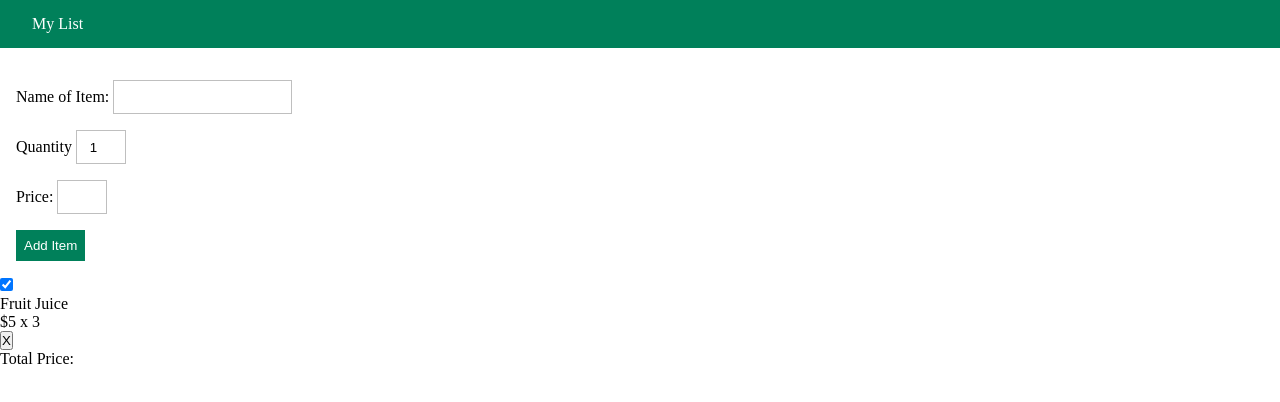
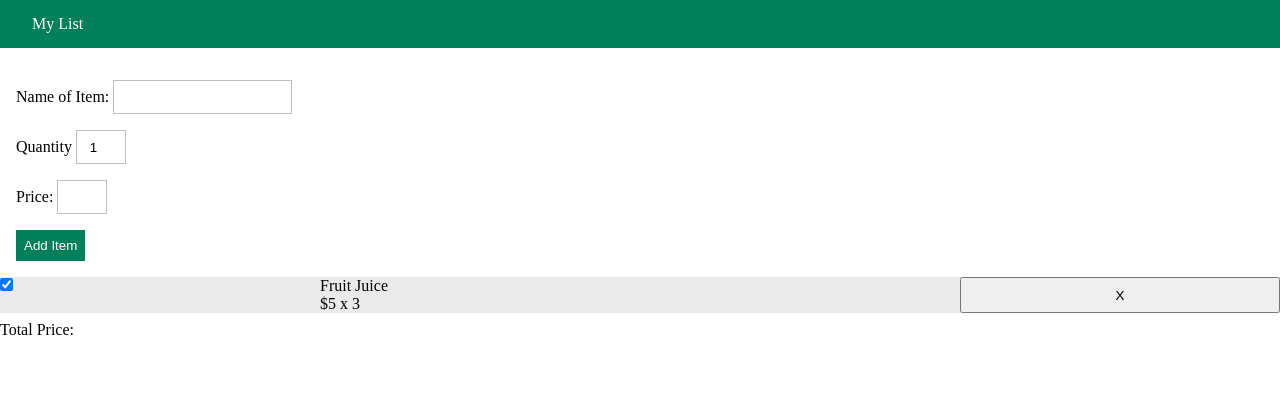
Before and after one commit to EmmanuelAjibokun/Shopping-App, a plain HTML site: page index.html in a window 1280 px wide. Drawn offline with Linux system fonts and the light colour scheme.

Commit message:
styled itemsDiv

```diff
--- a/styles.css
+++ b/styles.css
@@ -36,3 +36,15 @@ nav {
   color: #fff;
   padding: 0.5rem;
 }
+
+#itemDivs {
+  margin-top: 3rem;
+  margin-bottom: 2rem;
+}
+
+.item {
+  display: grid;
+  grid-template-columns: 1fr 2fr 1fr;
+  background: #eaeaea;
+  margin-bottom: 00.5rem;
+}
```
